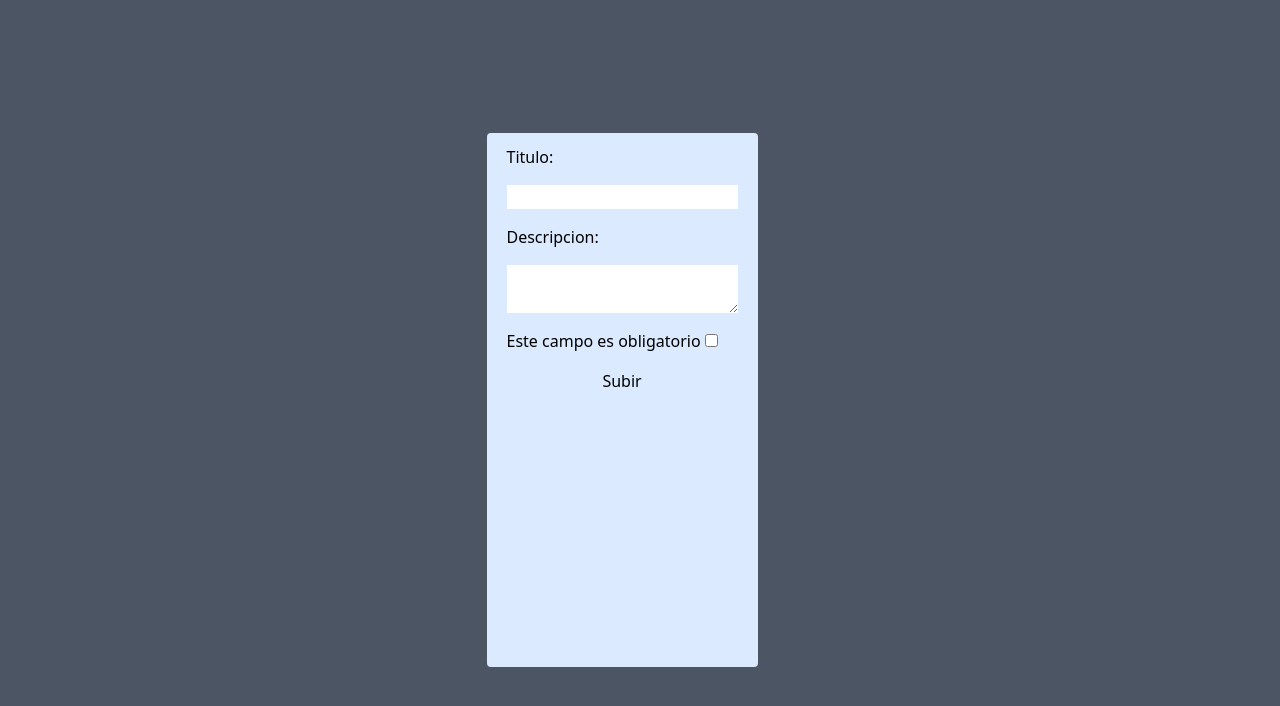
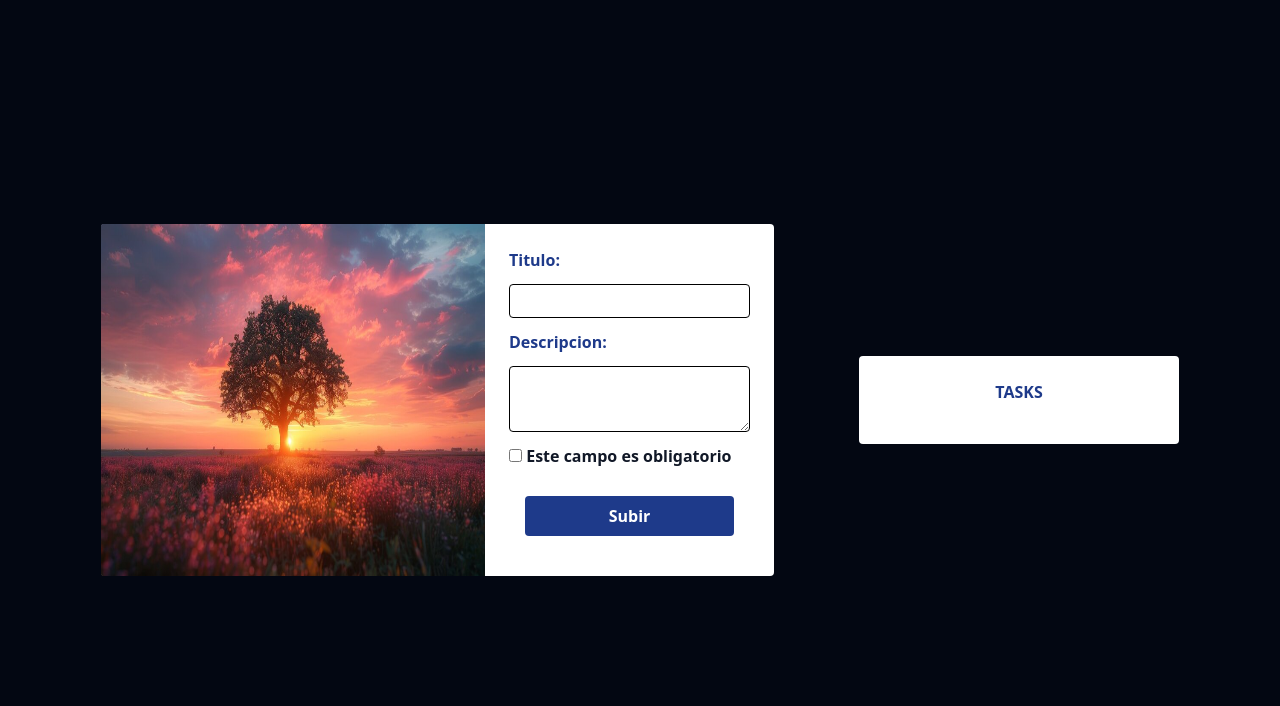
Before and after one commit to MarceloOrtegaDev/Frontend, a website built with Vite: page vite-project/index.html in a window 1280 px wide. Built offline with nearby package versions, Linux system fonts and the light colour scheme; files whose address does not match are found by name.

Commit message:
Se crearon los estilos principiales

```diff
--- a/vite-project/index.html
+++ b/vite-project/index.html
@@ -7,35 +7,46 @@
     <title>Vite App</title>
   </head>
   <body>
-    <div class="min-h-screen flex justify-center flex-row bg-gray-600 gap-9">
-      <div class=" min-h-100 flex items-center" >
-        <form class="flex flex-col bg-blue-100 px-5 py-3 gap-4 h-4/6 rounded" id="formulario">
-          <label for="title">Titulo:</label>
-          <input type="text" id="input-title" name="title" required />
+    <div class="flex justify-evenly min-h-screen items-center bg-gray-950 p-4">
+      <div class=" min-h-94 rounded flex flex-row bg-white">
+        <img class="h-auto w-96 rounded-l-sm" src="src/img/paisa.jpg" alt="">
+        <form class="flex flex-col content-center p-6 gap-3 rounded-m" id="formulario">
+          <label class="font-bold text-blue-900" for="title">Titulo:</label>
+          <input class="rounded border border-solid p-1 border-black" type="text" id="input-title" name="title" required />
 
-          <label for="descripcion">Descripcion:</label>
+          <label class="font-bold text-blue-900" for="descripcion">Descripcion:</label>
           <textarea
+            class="rounded border border-solid p-2 border-black"
             type="text"
             id="input-description"
             name="descripcion"
             required
           ></textarea>
 
-          <section>
-            <label for="checkbox">Este campo es obligatorio</label>
+          <section class="">
             <input
               type="checkbox"
               id="input-checkbox"
               name="checkbox"
               required
             />
+            <label class="text-gray-900 font-bold" for="checkbox">Este campo es obligatorio</label>
           </section>
-
-          <button type="submit">Subir</button>
+          <button class="bg-blue-900 rounded text-white font-semibold h-10 hover:bg-blue-800 hover:transition
+          hover:text-blue-100 m-4" type="submit">Subir</button>
         </form>
       </div>
-      <div class="respuesta" id="app"></div>
+
+      <section class="bg-white p-6 w-80 h-auto rounded">
+        <P class="text-center font-bold text-blue-900 pb-4">TASKS</P>
+        <div class="flex flex-col gap-4 h-auto" id="app"></div>
+      </section>
     </div>
+
+
+
+
+
     <script type="module" src="src/main.js"></script>
   </body>
 </html>
--- a/vite-project/src/render.js
+++ b/vite-project/src/render.js
@@ -2,14 +2,16 @@ import { deleteTask, putTask } from "./controllers.js";
 
 export const renderTask = (task) => {
   const $taskContainer = document.createElement("div");
-  $taskContainer.classList.add("task-item");
+  $taskContainer.classList.add("task-item", "border", "border-solid", "border-black", "rounded", "p-3", "h-auto");
 
   const taskTitle = document.createElement("p");
   const $taskDescription = document.createElement("p");
   const $taskIsCompleted = document.createElement("input");
   const $taskDelete = document.createElement("button");
 
-  taskTitle.classList.add("task-title");
+  $taskDelete.classList.add("ml-2", "border", "border-solid", "border-black", "border-solid", "p-1", "rounded", "bg-blue-950", "text-white", "font-semibold", "h-10")
+
+  taskTitle.classList.add("task-title", "font-bold", "text-red-900", "mb-1");
   taskTitle.textContent = task.title;
 
   if (task.isComplete) {
@@ -18,7 +20,7 @@ export const renderTask = (task) => {
 
   $taskContainer.appendChild(taskTitle);
 
-  $taskDescription.classList.add("task-description");
+  $taskDescription.classList.add("task-description", "font-semibold", "pb-1");
   $taskDescription.textContent = task.description;
 
   if (task.isComplete) {
--- a/vite-project/tailwind.config.js
+++ b/vite-project/tailwind.config.js
@@ -1,8 +1,12 @@
 /** @type {import('tailwindcss').Config} */
-export default {
+module.exports = {
   content: ["./index.html", "./src/**/*.js"],
   theme: {
-    extend: {},
+    extend: {
+      backgroundImage: {
+        'paisaje': "url('/src/img/paisa.jpg')",
+      },
+    },
   },
   plugins: [],
 }
```
Also changed, not shown: vite-project/src/img/paisa.jpg (added).
